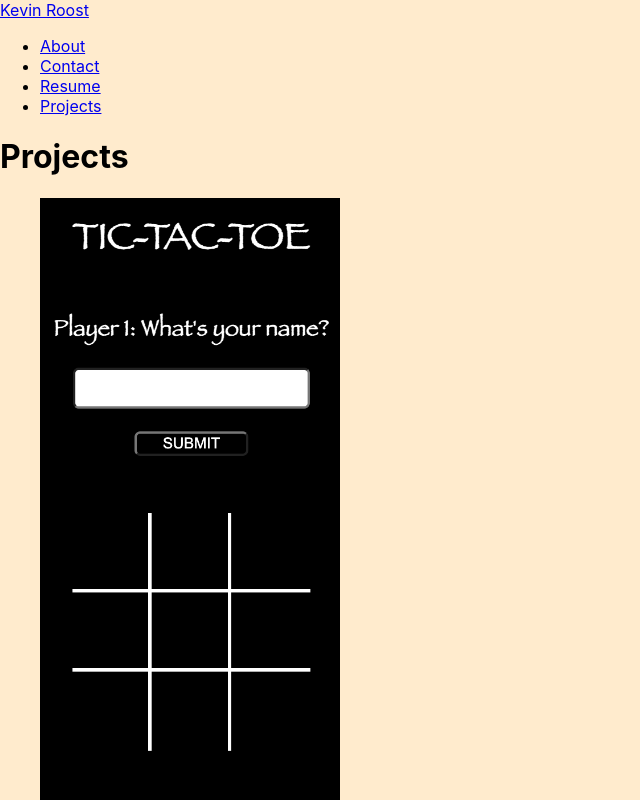
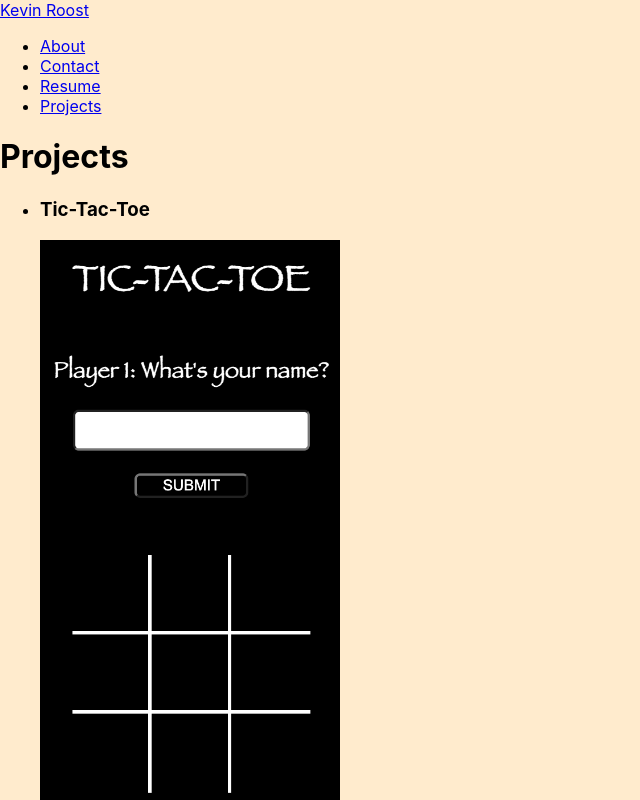
Before and after one commit to kevinroost/kevin-portfolio, a React (Create React App) app: page /projects in a window 1280 px wide. Shown: the top 800 px of the page, without its empty margins (0-640 px from the left). Built offline with nearby package versions, Linux system fonts and the light colour scheme.

Commit message:
create ProjectList component anddisplay projects on Projects page

```diff
--- /dev/null
+++ b/src/Components/ProjectsList.js
@@ -0,0 +1,12 @@
+const ProjectsList = ({project}) => {
+  return (
+    <>
+      <li>
+        <h3>{project.title}</h3>
+        <img src={project.image} alt={`Screenshot of ${project.title}`} />
+      </li>
+    </>
+  )
+}
+
+export default ProjectsList
--- a/src/pages/Projects.jsx
+++ b/src/pages/Projects.jsx
@@ -1,4 +1,5 @@
 import { projects } from "../data/projects"
+import ProjectsList from "../Components/ProjectsList"
 
 function Projects () {
   return(
@@ -6,7 +7,7 @@ function Projects () {
       <h1>Projects</h1>
       <ul>
         {projects.map(proj => (
-          <li key={proj.title}><img src={proj.image} alt={`Screenshot of ${proj.title}`} /></li>
+          <ProjectsList project={proj} key={proj.title} />
         ))}
       </ul>
     </>
```
